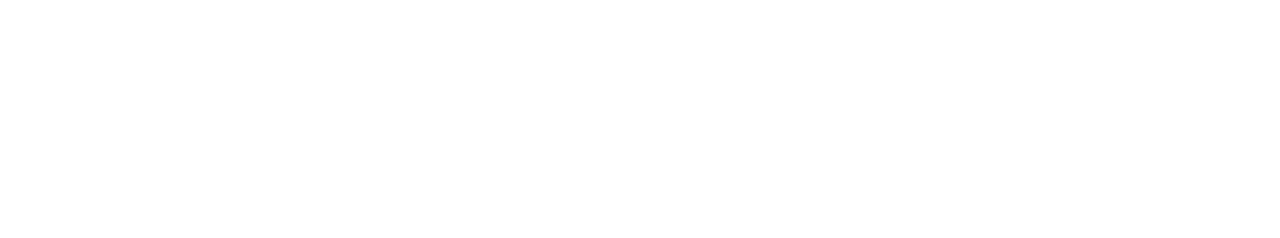
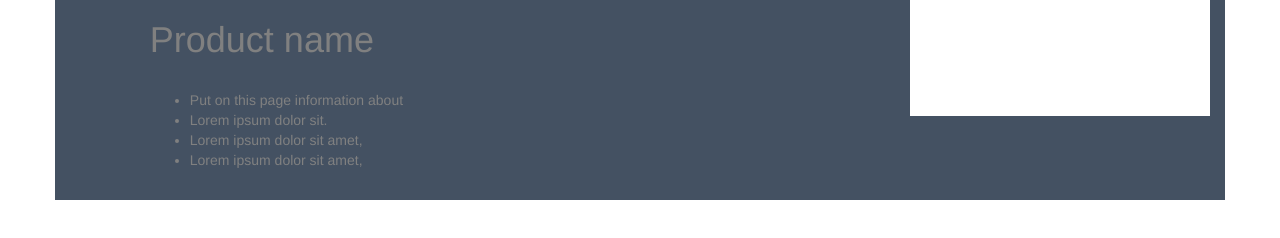
Before and after one commit to rulyanovi/studentProject, a plain HTML site: page index.html in a window 1280 px wide. Drawn offline with nearby package versions, Linux system fonts and the light colour scheme.

Commit message:
Header Section

```diff
--- a/css/style.css
+++ b/css/style.css
@@ -0,0 +1,30 @@
+.container{
+  background-color: #445162;
+  height: 200px;
+  width: 100%;
+}
+.Product{
+  margin: 0;
+  height: 100px;
+  width: 40%;
+  padding-left: 7%;
+  color: grey;
+  padding-right: 0;
+}
+.About{
+  position: relative;
+  padding-top: 100px;
+  padding-bottom: 4%;
+}
+.White{
+  margin-top: -12%;
+  float: right;
+  background-color: white;
+  height: 133px;
+  width: 300px;
+  margin-top: 10%
+  padding-right: 10%;
+}
+h1{
+  color: white;
+}
--- a/index.html
+++ b/index.html
@@ -4,10 +4,37 @@
   <meta charset="UTF-8">
   <meta name="viewport" content="width=device-width, initial-scale=1.0">
   <meta http-equiv="X-UA-Compatible" content="ie=edge">
+  <title>Document</title>
   <link rel="stylesheet" href="./css/style.css">
-  <title>Document</title>
+  <!-- Latest compiled and minified CSS -->
+<link rel="stylesheet" href="https://maxcdn.bootstrapcdn.com/bootstrap/3.3.7/css/bootstrap.min.css">
+
+<!-- jQuery library -->
+<script src="https://ajax.googleapis.com/ajax/libs/jquery/3.2.1/jquery.min.js"></script>
+
+<!-- Latest compiled JavaScript -->
+<script src="https://maxcdn.bootstrapcdn.com/bootstrap/3.3.7/js/bootstrap.min.js"></script>
 </head>
 <body>
+  <header>
+    <div class="container">
+      <div class="Product">
+          <h1>Product name</h1>
+        <br>
+        <div class="dd">
+        <ul class"About ">
+          <span class="glyphicons glyphicons-chevron-down"> </span>
+          <li class=""><span class="glyphicons glyphicons-chevron-down"> </span>Put on this page information about</li>
+          <li class=""><span class="glyphicons glyphicons-chevron-down"> </span>Lorem ipsum dolor sit.</li>
+          <li class=""><span class="glyphicons glyphicons-chevron-down"> </span>Lorem ipsum dolor sit amet,</li>
+          <li class=""><span class="glyphicons glyphicons-chevron-down"> </span>Lorem ipsum dolor sit amet,</li>
+        </ul>
+        </div>
+      </div>
+      <div class="White">
 
+      </div>
+    </div>
+  </header>
 </body>
 </html>
```
